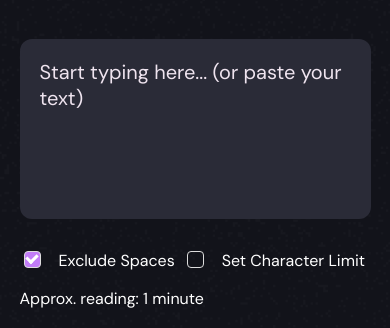
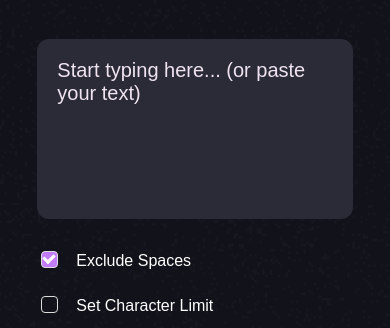
Before and after one commit to Malik825/amalitec_character_counter_project, a plain HTML site: page index.html in a window 390 px wide. Shown: the part 205-533 px from the top of the page. Drawn offline with nearby package versions, Linux system fonts and the light colour scheme; files that its build step writes are made by us from their sources; files whose address does not match are found by name.

Commit message:
update on responsiveness

```diff
--- a/scss/style.scss
+++ b/scss/style.scss
@@ -1,3 +1,4 @@
+@import url('https://fonts.googleapis.com/css2?family=DM+Sans:ital,opsz,wght@0,9..40,100..1000;1,9..40,100..1000&family=Noto+Sans:ital,wght@0,100..900;1,100..900&family=Outfit:wght@100..900&family=Poppins:ital,wght@0,100;0,200;0,300;0,400;0,500;0,600;0,700;0,800;0,900;1,100;1,200;1,300;1,400;1,500;1,600;1,700;1,800;1,900&display=swap');
 *{
     margin: 0;
     padding:0;
@@ -7,10 +8,6 @@
 }
 
 $bg-dark:#12131A;
-@font-face {
-    font-family: 'DMSans';
-    src: url('/starter-code/assets/fonts/DM_Sans/DMSans-VariableFont_opsz\,wght.ttf');
-}
 body{
     background: url('../assets/images/bg-dark-theme.png') no-repeat center center / cover;
     color:#fff;
@@ -23,10 +20,10 @@ button, textarea{
 }
 .container{
     width:999px;
-    // max-width:75%;
+    max-width:75%;
     margin:0 auto;
     @media (max-width:457px) {
-        width:375px;
+        max-width:87%;
         // background: green;
         padding: 12px;
 
```
